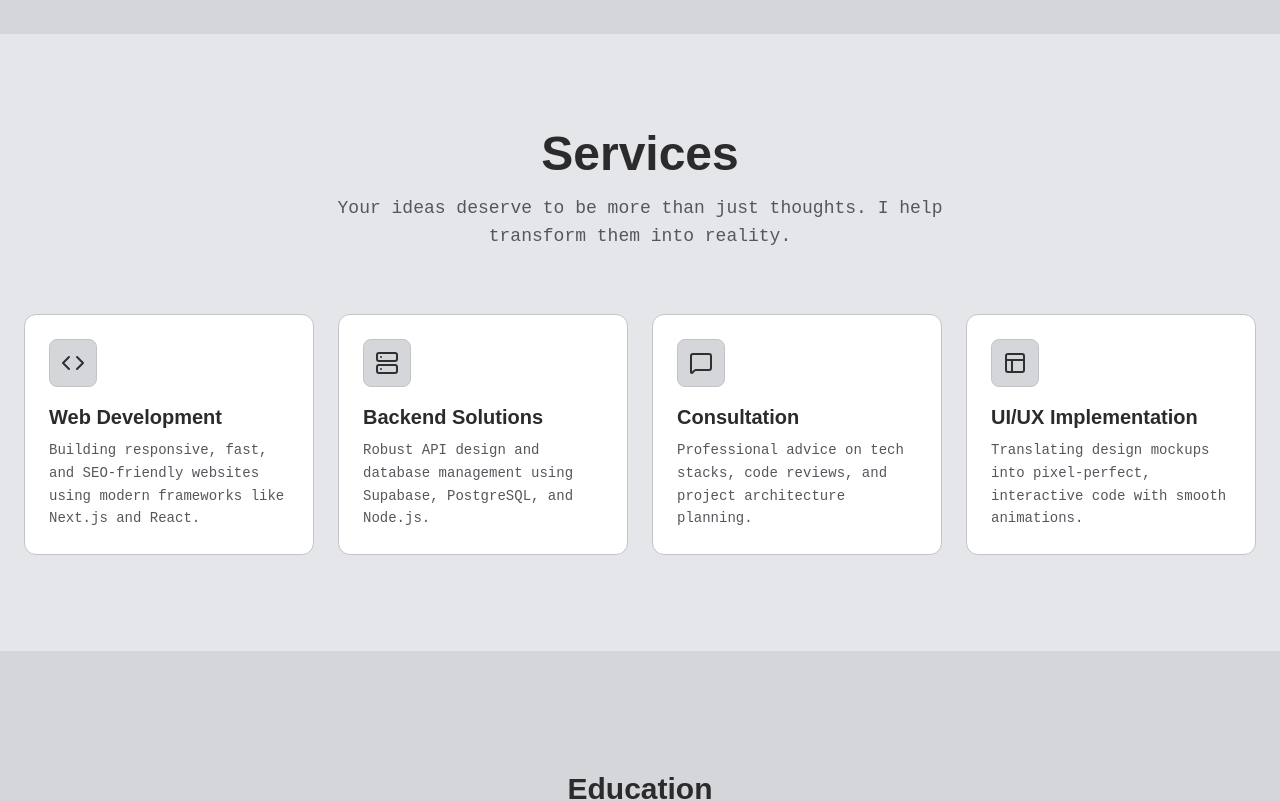
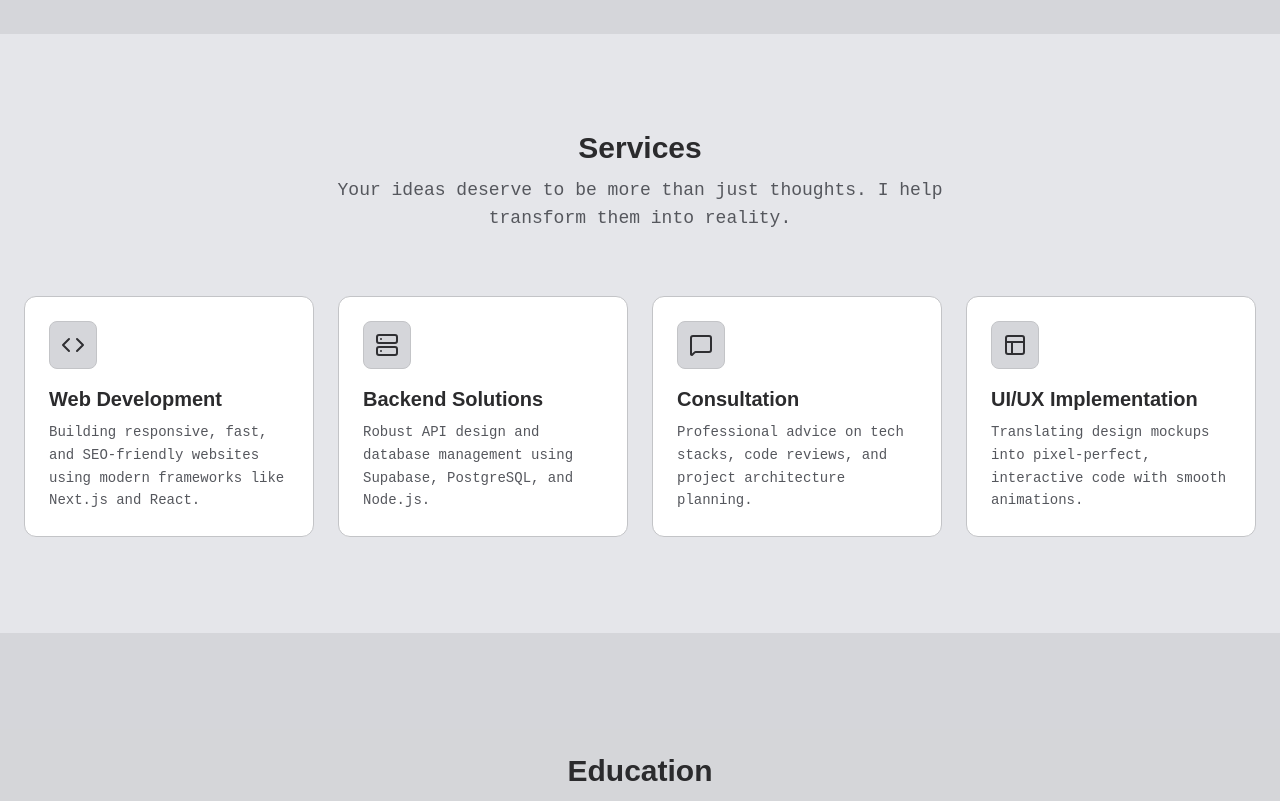
Before and after one commit to dev-uncle/portfolio, a Next.js app: page / in a window 1280 px wide. Shown: the part 3020-3821 px from the top of the page. Built offline with nearby package versions, Linux system fonts and the light colour scheme; a web font is replaced by a local one.

Commit message:
fix: font size

```diff
--- a/components/ServiceSection.tsx
+++ b/components/ServiceSection.tsx
@@ -55,7 +55,7 @@ export default function ServiceSection() {
             initial={{ opacity: 0, y: 30 }}
             animate={isInView ? { opacity: 1, y: 0 } : { opacity: 0, y: 30 }}
             transition={{ duration: 0.6, delay: 0.1, ease: "easeOut" }}
-            className="text-3xl md:text-5xl font-bold mb-4 font-sans"
+            className="text-2xl text-center md:text-3xl font-bold mb-2"
           >
             <GlitchText>Services</GlitchText>
           </motion.h2>
```
